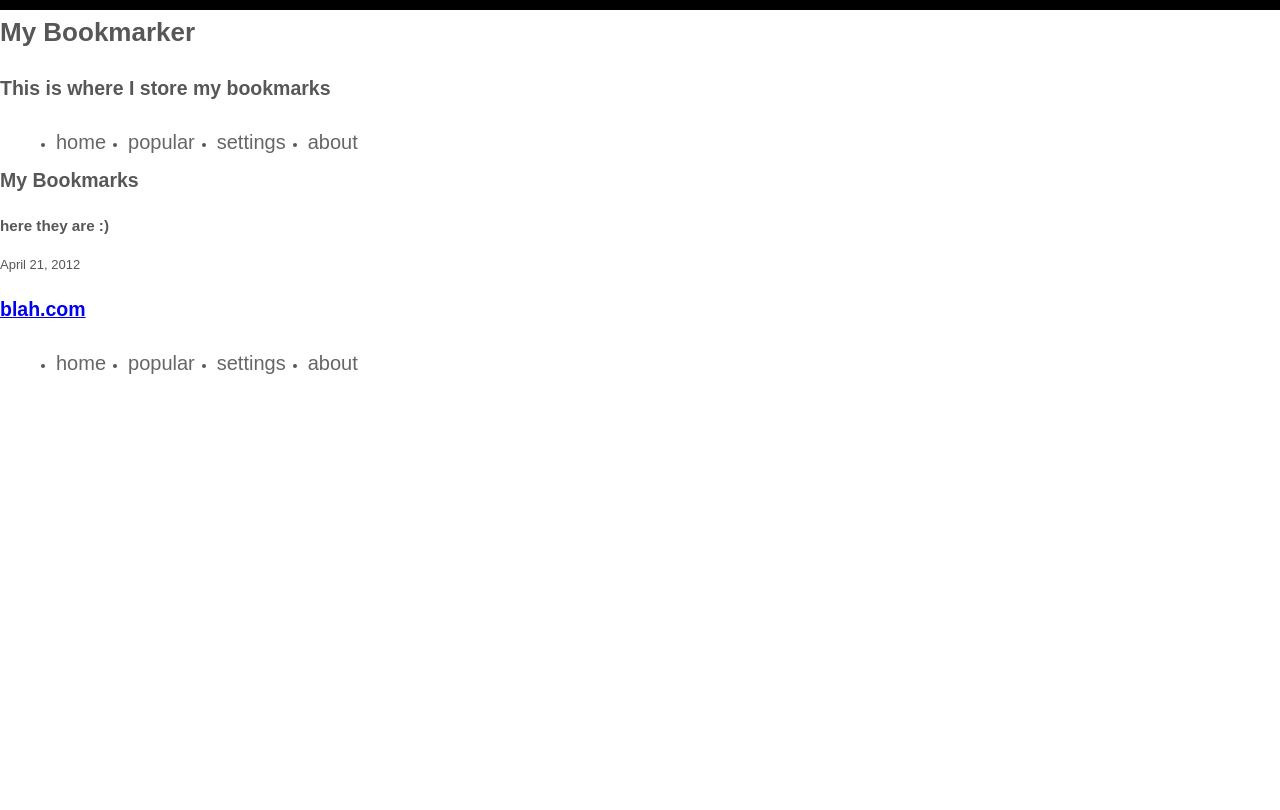
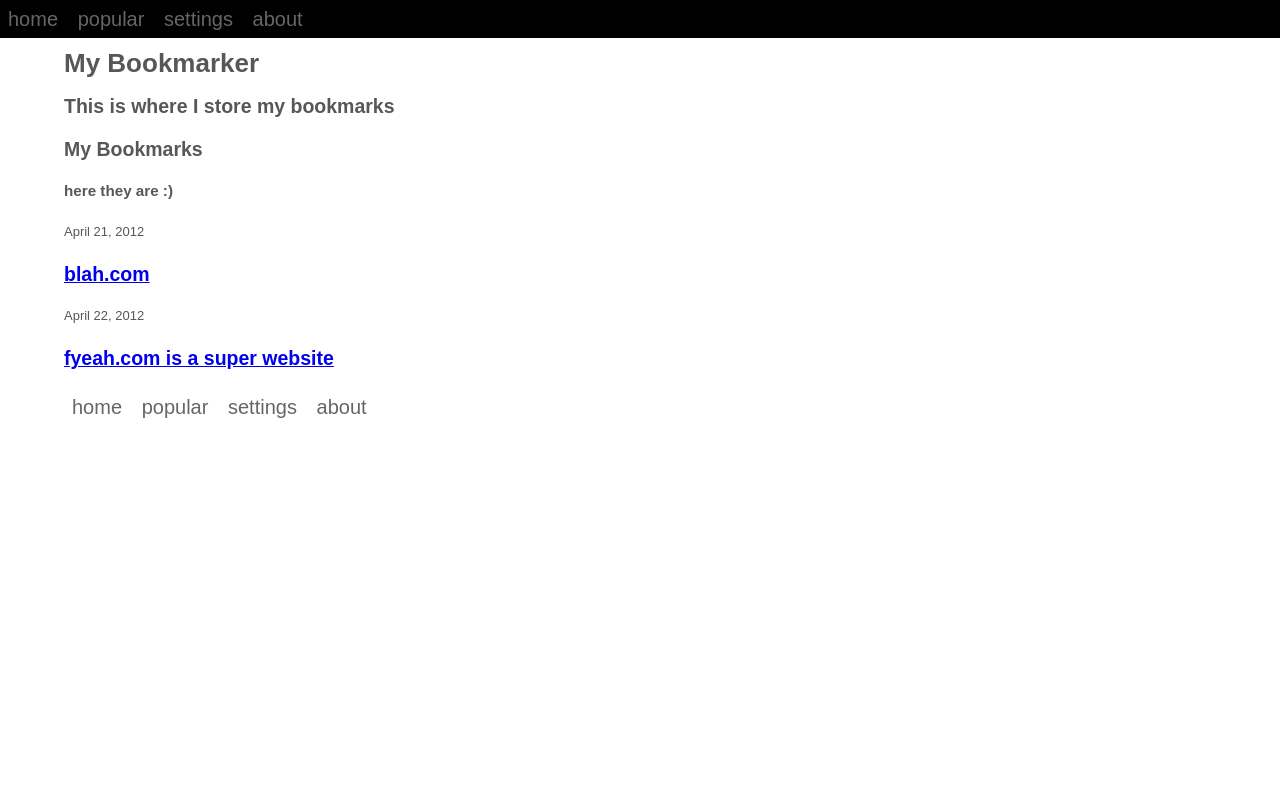
Before and after one commit to nostradamnit/shootout, a Python web app: template templates/handmade/index.html in a window 1280 px wide. After the commit the page ends 418 px from the top, so only its background shows below. Run offline with Jinja, Linux system fonts and the light colour scheme; the template is opened without the code that fills it, so the values that code supplies are empty.

Commit message:
Small enhancements on the template

```diff
--- a/templates/handmade/index.html
+++ b/templates/handmade/index.html
@@ -2,6 +2,7 @@
 <head>
 	<meta charset="utf-8" />
 	<link rel="stylesheet" href="style.css" />
+	<title>My Bookmarker</title>
 </head>
 <body>
 	<header>
@@ -31,6 +32,14 @@
 				</a>
 			</h2>
 		</article>
+		<article>
+			<time datetime="2012-04-22" pubdate>April 22, 2012</time>
+			<h2>
+				<a href="http://www.fyeah.com/" rel="bookmark" title="link to fyeah.com">
+					fyeah.com is a super website
+				</a>
+			</h2>
+		</article>
 	</section>
 	<footer>
 		<nav>
--- a/templates/handmade/style.css
+++ b/templates/handmade/style.css
@@ -4,46 +4,61 @@ html {
 }
 
 body {
-   font-family: Arial, Helvetica, sans-serif;
+	font-family: Arial, Helvetica, sans-serif;
 	font-size: 13px;
-	background-color: white;
 	color: #575757;
-	margin: 0 0 1px; height: 100%;
-	line-height: 1.7;
-	border-top: 10px solid black;
+	margin: 0;
+	padding: 50px 0 0 0;
+	line-height: 2em;
 }
 
-section {
-    display: block;
-    clear: both;
+header, section, footer {
+	width: 90%;
+	margin: 0 auto;
+}
+
+header nav {
+	position: fixed;
+	top: 0;
+	left: 0;
+	background-color: black;
+	width: 100%;
 }
 
 nav {
 
 }
 
+nav ul {
+	list-style-type: none;
+	margin: 0;
+	padding: 0;
+}
+
 nav ul li {
-	float: left;
-	margin-left: 16px;
-	line-height: normal;
+	display: inline-block;
+	padding: 4px 3px;
+	margin: 0;
 }
 
 nav ul li a {
+	display: inline-block;
 	font-size: 20px;
-    font-family: Arial, Helvetica, sans-serif;
+	font-family: Arial, Helvetica, sans-serif;
 	color: #666666;
-	font-weight: normal;
-	display: block;	/* IE6, IE7 line height fix */
-	padding-bottom: 10px;
-	padding-top: 5px;
-	background-color: transparent;
-	margin-top: 5px;
-	margin-right: 6px;
-   text-decoration: none;
+	text-decoration: none;
+	padding: 2px 5px;
+	-webkit-border-radius: 5px;
+	-moz-border-radius: 5px;
+	border-radius: 5px;
+	-webkit-transition: 1s;
+	-moz-transition: 1s;
+	transition: 1s;
 }
 
-nav ul li a: hover {
+nav ul li a:hover {
 	color: #CC3333;
+	background-color: #333333;
 }
 
 nav ul li a.current {
```
Lines whose indentation alone changed are shown as unchanged.
